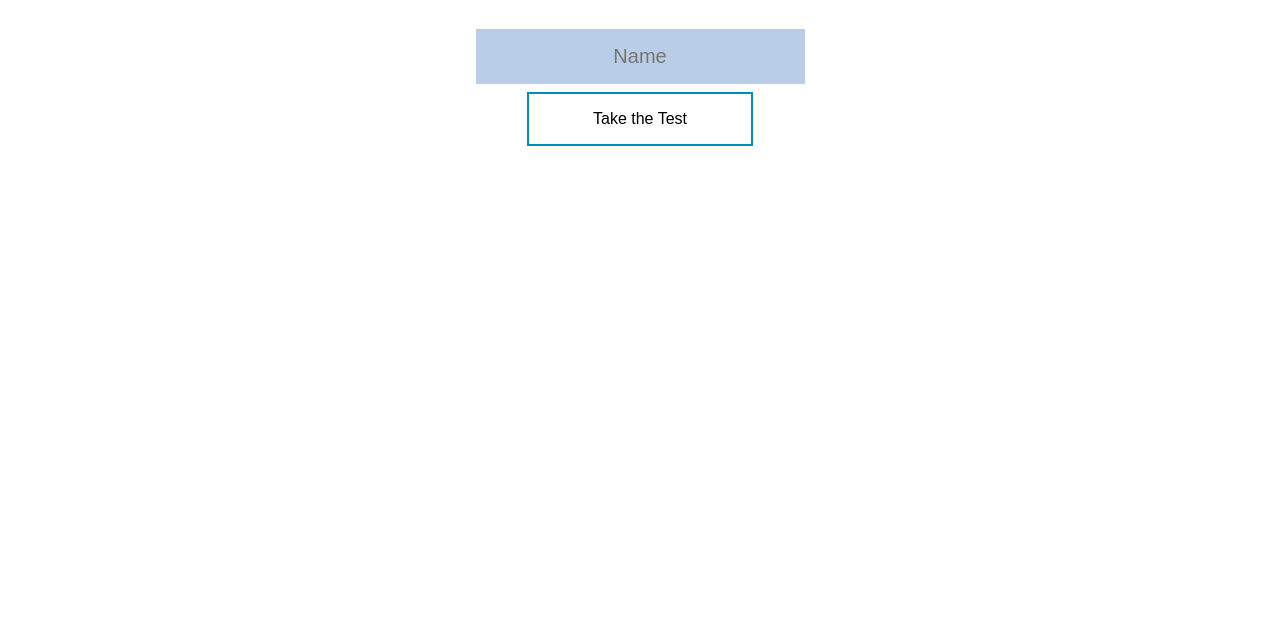
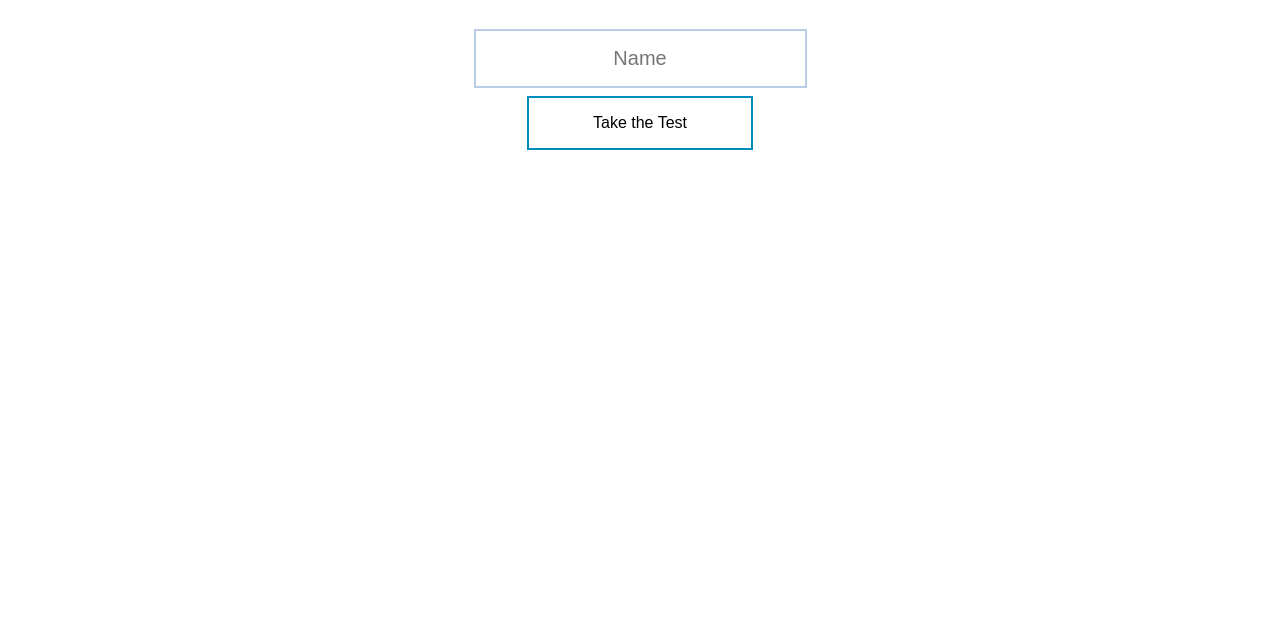
Before and after one commit to CEStrobl/OPMBTI, a plain HTML site: page index.html in a window 1280 px wide. Shown: the part 177-800 px from the top of the page. Drawn offline with Linux system fonts and the light colour scheme.

Commit message:
Update style.css
changed name input color

```diff
--- a/style.css
+++ b/style.css
@@ -320,8 +320,8 @@ a{
 
 input {
     position: relative;
-    background-color: #bacde7;
-    border: none;
+    background-color: #fff;
+    border: #bacde7 2px solid;
     color: black;
     padding: 16px 32px;
     text-align: center;
```
